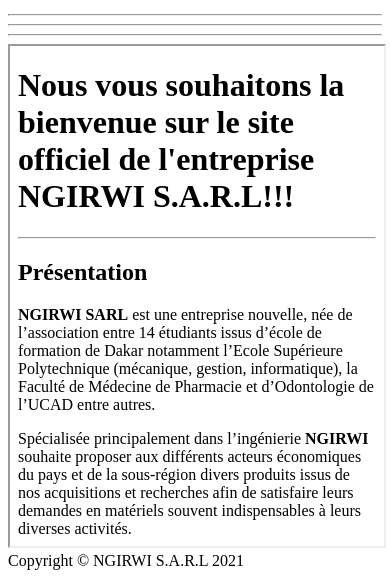
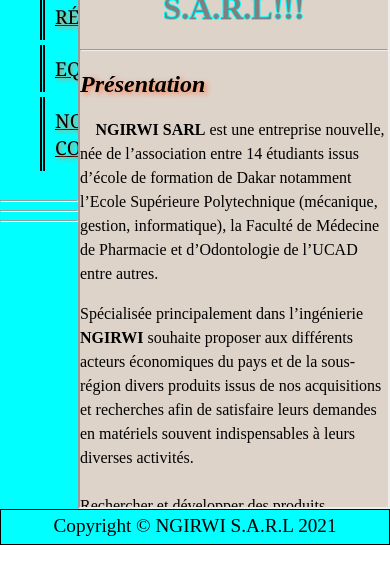
Before and after one commit to NGIRWI-SARL/NGIRWI-SARL, a plain HTML site: page index.html in a window 390 px wide. Shown: the part 299-877 px from the top of the page. After the commit the page ends 844 px from the top, so only its background shows below. Drawn offline with Linux system fonts and the light colour scheme.

Commit message:
Update style.css

```diff
--- a/style.css
+++ b/style.css
@@ -1,6 +1,6 @@
 @media all
-	and (max-width: 100%)
-	and (max-height: 100%) {
+	and (max-width: 1000px)
+	and (max-height: 1000px) {
 *{
 	box-sizing: border-box;
 	overflow: auto;
```
